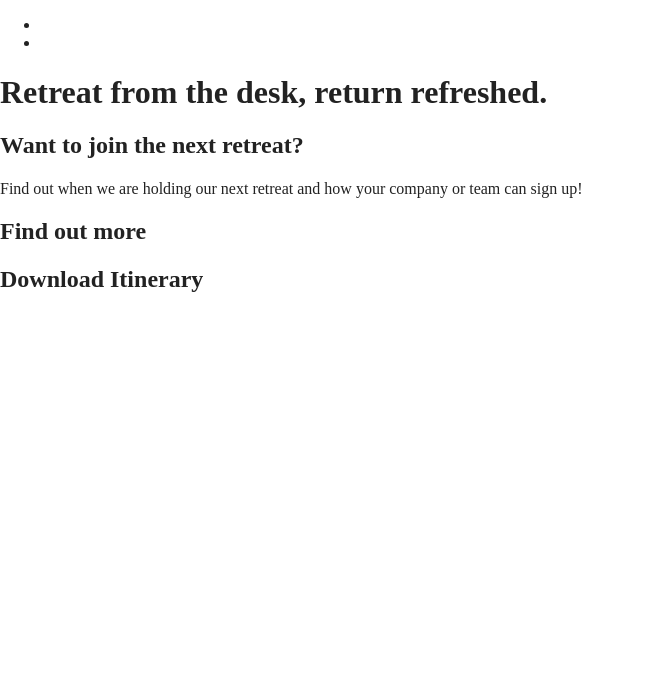
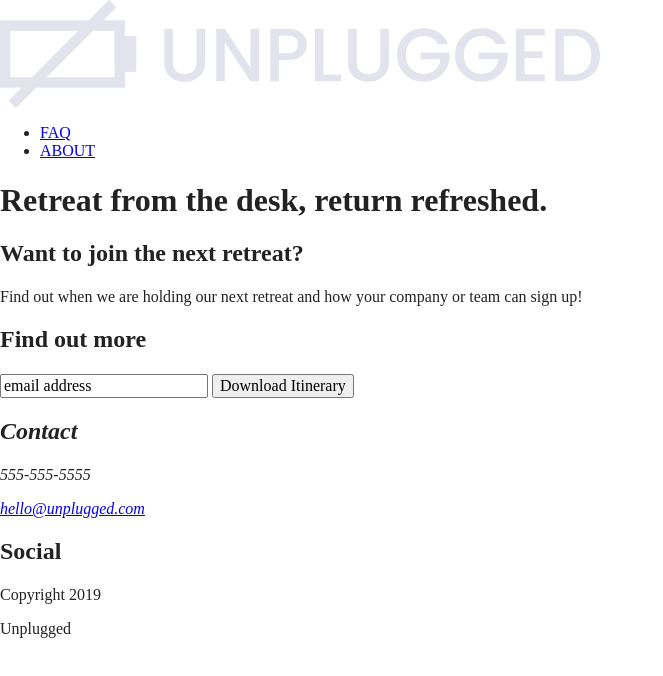
Before and after one commit to triciahumann/unplugged-retreat, a website built with Parcel: page index.html in a window 1280 px wide. Shown: the whole page, without its empty margins (0-663 px from the left). Built offline with nearby package versions, Linux system fonts and the light colour scheme; files whose address does not match are found by name.

Commit message:
Added form html, updated social links, finished header and footer and copyright

```diff
--- a/index.html
+++ b/index.html
@@ -3,7 +3,7 @@
 
 <head>
   <meta charset="utf-8">
-  <title></title>
+  <title>Unplugged Retreat</title>
   <meta name="description" content="">
   <meta name="viewport" content="width=device-width, initial-scale=1">
 
@@ -24,12 +24,12 @@
 
 <header>
   <div class="content-wrapper">
-    <!--insert main logo here-->
+    <a href="#"><img src="../unplugged-retreat/img/unpluggedlogo.png" alt="unplugged logo"></a>
   <div class="navigation">
     <nav>
       <ul>
-        <li><!--insert links to faq html--></li>
-        <li><!--insert links to faq html--></li>
+        <li><a href="faq/index.html" target="_BLANK">FAQ</a></li>
+        <li><a href="about/index.html" target="_BLANK">ABOUT</a></li>
       </ul>
     </nav>
   </div>
@@ -38,17 +38,17 @@
 <body>
   <div class="content-wrapper">
     <h1>Retreat from the desk, return refreshed.</h1>
+    <aside>
       <div class="form-intro">
         <h2>Want to join the next retreat?</h2>
         <p>Find out when we are holding our next retreat and how your company or team can sign up!</h2>
       </div>
       <div class="form">
         <h2>Find out more</h2>
-      <!--insert email link here-->
+        <input type="text" name=""name" value="email address">
+        <input type="button" value="Download Itinerary">
       </div>
-    <div class="button">
-      <h2>Download Itinerary</h2>
-    </div>
+    </aside>
   </div>
 
   <!-- Add your site or application content here -->
@@ -69,21 +69,30 @@
     <div class="footer-content">
       <div class="contact">
         <address>
+          <h2>Contact</h2>
+          <div class="contact-info">
+            <p>555-555-5555</p>
+            <p><a href="mailto: hello@unplugged.com">hello@unplugged.com</a></p>
+          </div>
 
         </address>
       </div>
       <div class="social">
+        <h2>Social</h2>
         <div class="social-icons">
-          <p><!--insert facebook icon--></p>
-          <!--insert other icons-->
+          <p><a href="https://www.facebook.com/skillcrush" target="_BLANK"></a></p>
+          <p><a href="https://www.twitter.com/skillcrush" target="_BLANK"></a></p>
+          <p><a href="https://www.instagram.com/skillcrush" target="_BLANK"></a></p>
+          <!--the sites above are fake?, not sure if I need to add in my actual info-->
         </div>
       </div>
     </div>
     <div class="copyright">
+      <p>Copyright 2019</p>
+      <p>Unplugged</p>
     </div>
   </div>
 
 </footer>
 
-  </div>
 </html>
```
Lines whose indentation alone changed are shown as unchanged.
